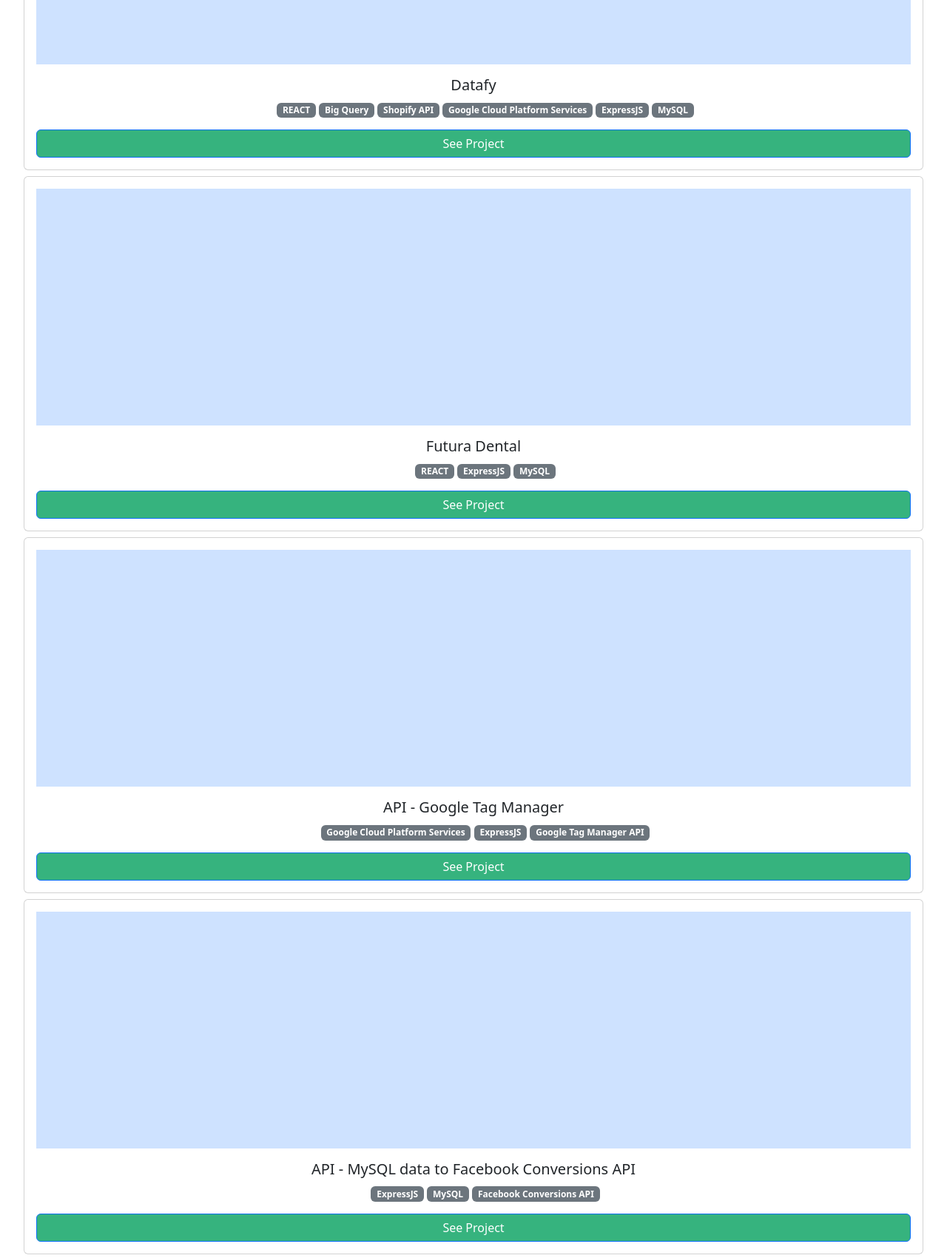
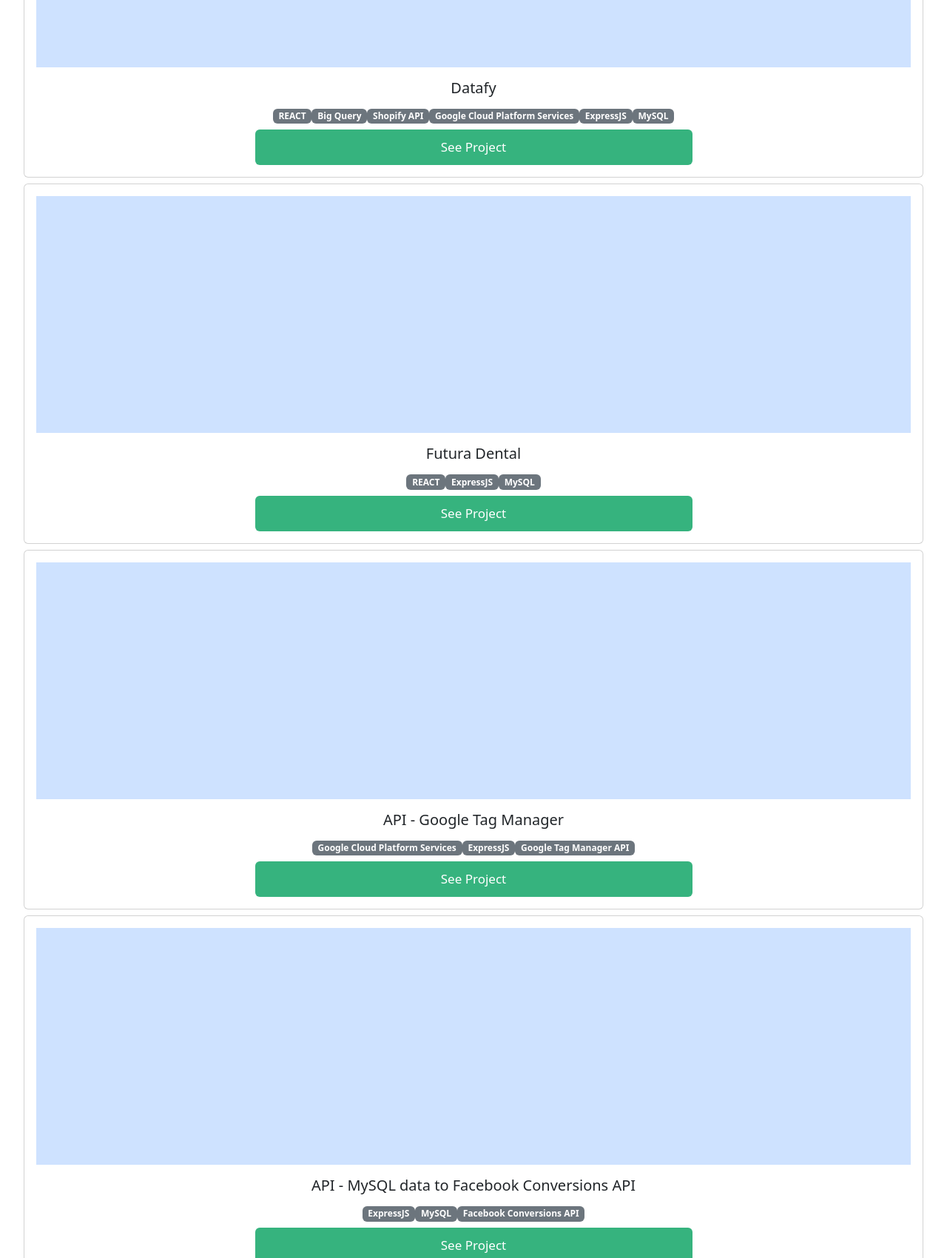
Before and after one commit to marcoshdezcam/micro-portfolio, a website: page index.html in a window 1280 px wide. Shown: the part 1100-2800 px from the top of the page at 74% size. Drawn offline with nearby package versions, Linux system fonts and the light colour scheme.

Commit message:
Correct style for Works buttons.

```diff
--- a/index.html
+++ b/index.html
@@ -46,35 +46,35 @@
         >
           <li>
             <a href="#twitter">
-              <button type="button" class="button social-button">
+              <button type="button" class="button">
                 <img src="icons/twitter.svg" alt="Twitter" />
               </button>
             </a>
           </li>
           <li>
             <a href="#linkedin">
-              <button type="button" class="button social-button">
+              <button type="button" class="button">
                 <img src="icons/linkedin.svg" alt="Linkedin" />
               </button>
             </a>
           </li>
           <li>
             <a href="#medium" class="button">
-              <button type="button" class="button social-button">
+              <button type="button" class="button">
                 <img src="icons/medium.svg" alt="Medium" />
               </button>
             </a>
           </li>
           <li>
             <a href="#github" class="button">
-              <button type="button" class="button social-button">
+              <button type="button" class="button">
                 <img src="icons/github.svg" alt="Github" />
               </button>
             </a>
           </li>
           <li>
             <a href="#github" class="button">
-              <button type="button" class="button social-button">
+              <button type="button" class="button">
                 <img src="icons/angellist.svg" alt="Angellist" />
               </button>
             </a>
@@ -95,7 +95,7 @@
           </p>
 
           <h5 class="card-title">Datafy</h5>
-          <ul>
+          <ul class="d-flex flex-wrap justify-content-center m-2 p-0">
             <li class="badge text-bg-secondary">REACT</li>
             <li class="badge text-bg-secondary">Big Query</li>
             <li class="badge text-bg-secondary">Shopify API</li>
@@ -105,7 +105,11 @@
             <li class="badge text-bg-secondary">ExpressJS</li>
             <li class="badge text-bg-secondary">MySQL</li>
           </ul>
-          <a href="#" class="btn btn-primary teal-button">See Project</a>
+          <a
+            href="#"
+            class="btn btn-primary w-50 d-flex justify-content-center align-items-center"
+            >See Project</a
+          >
         </div>
       </div>
 
@@ -117,12 +121,16 @@
             ></span>
           </p>
           <h5 class="card-title">Futura Dental</h5>
-          <ul>
+          <ul class="d-flex flex-wrap justify-content-center m-2 p-0">
             <li class="badge text-bg-secondary">REACT</li>
             <li class="badge text-bg-secondary">ExpressJS</li>
             <li class="badge text-bg-secondary">MySQL</li>
           </ul>
-          <a href="#" class="btn btn-primary teal-button">See Project</a>
+          <a
+            href="#"
+            class="btn btn-primary w-50 d-flex justify-content-center align-items-center"
+            >See Project</a
+          >
         </div>
       </div>
 
@@ -134,14 +142,18 @@
             ></span>
           </p>
           <h5 class="card-title">API - Google Tag Manager</h5>
-          <ul>
+          <ul class="d-flex flex-wrap justify-content-center m-2 p-0">
             <li class="badge text-bg-secondary">
               Google Cloud Platform Services
             </li>
             <li class="badge text-bg-secondary">ExpressJS</li>
             <li class="badge text-bg-secondary">Google Tag Manager API</li>
           </ul>
-          <a href="#" class="btn btn-primary teal-button">See Project</a>
+          <a
+            href="#"
+            class="btn btn-primary w-50 d-flex justify-content-center align-items-center"
+            >See Project</a
+          >
         </div>
       </div>
 
@@ -155,12 +167,16 @@
           <h5 class="card-title">
             API - MySQL data to Facebook Conversions API
           </h5>
-          <ul>
+          <ul class="d-flex flex-wrap justify-content-center m-2 p-0">
             <li class="badge text-bg-secondary">ExpressJS</li>
             <li class="badge text-bg-secondary">MySQL</li>
             <li class="badge text-bg-secondary">Facebook Conversions API</li>
           </ul>
-          <a href="#" class="btn btn-primary teal-button">See Project</a>
+          <a
+            href="#"
+            class="btn btn-primary w-50 d-flex justify-content-center align-items-center"
+            >See Project</a
+          >
         </div>
       </div>
     </section>
--- a/style.css
+++ b/style.css
@@ -10,12 +10,12 @@
   height: 75vh;
 }
 
-.social-button {
+.landing .button {
   border: none;
   background-color: rgb(255, 255, 255);
 }
 
-.social-button:hover {
+.landing .button:hover {
   top: 50%;
   background-color: #f7f7f74f;
   border-radius: 25%;
@@ -23,7 +23,13 @@
   transition: 0.5s;
 }
 
-.social-button:active {
+h1 {
+  font-weight: 700;
+  font-size: 40px;
+  line-height: 52px;
+}
+
+.landing .button:active {
   background-color: #797979;
 }
 
@@ -36,14 +42,16 @@
   height: 20rem;
 }
 
-.teal-button {
+.projects .btn {
   background-color: #36b37e;
+  border: none;
+  height: 3rem;
+  font-weight: 500;
+  font-size: 17px;
+  line-height: 24px;
+  align-self: center;
 }
 
-.teal-button:hover {
+.projects .btn:hover {
   background-color: #36b37fa1;
 }
-
-.skills {
-  background-color: #ebf0ee;
-}
```
